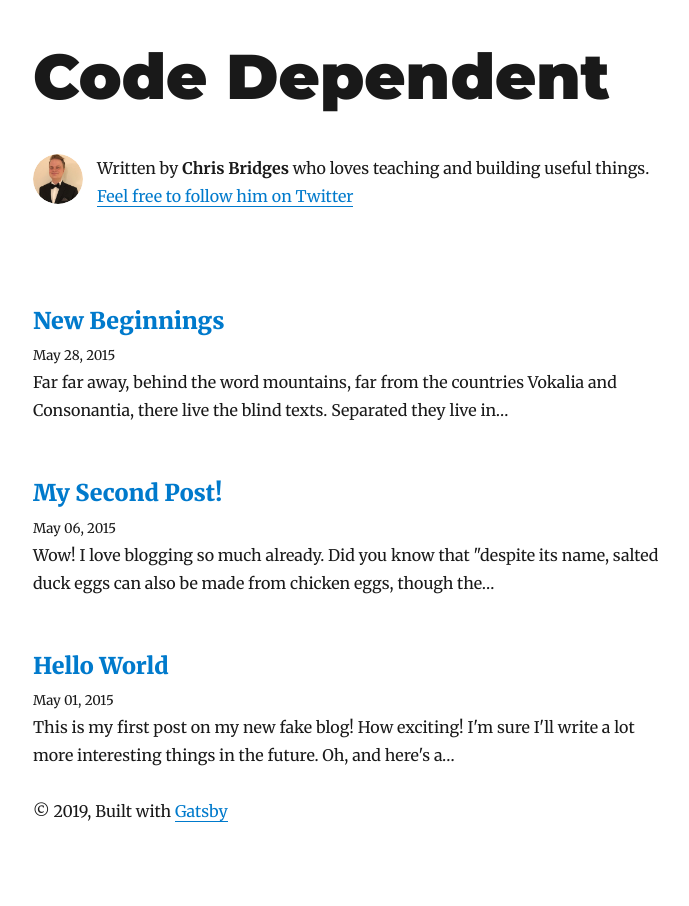
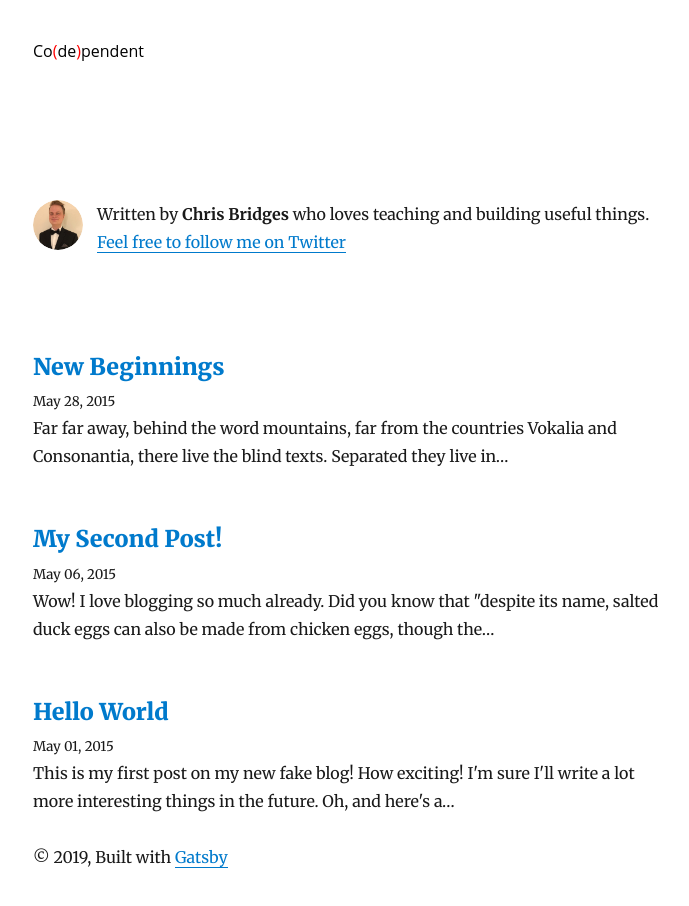
Before and after one commit to kfusilier/codedependent.io, a Gatsby site: page / in a window 1280 px wide. Shown: the whole page, without its empty margins (292-981 px from the left). Before the commit the page ends 867 px from the top, so only its background shows below. Built offline with nearby package versions, Linux system fonts and the light colour scheme; Gatsby itself is replaced by a stand-in of ours; some packages are replaced by stand-ins of ours.

Commit message:
got logo to successfully compile - far too small still, but something

```diff
--- a/src/components/Bio.js
+++ b/src/components/Bio.js
@@ -31,11 +31,11 @@ function Bio() {
               }}
             />
             <p>
-              Written by <strong>{author}</strong> who loves teaching
-              and building useful things.
+              Written by <strong>{author}</strong> who loves teaching and
+              building useful things.
               {` `}
               <a href={`https://twitter.com/${social.twitter}`}>
-                Feel free to follow him on Twitter
+                Feel free to follow me on Twitter
               </a>
             </p>
           </div>
--- a/src/components/Layout.js
+++ b/src/components/Layout.js
@@ -1,5 +1,6 @@
 import React from 'react'
 import { Link } from 'gatsby'
+import Logo from '../components/Logo'
 
 import { rhythm, scale } from '../utils/typography'
 
@@ -9,48 +10,48 @@ class Layout extends React.Component {
     const rootPath = `${__PATH_PREFIX__}/`
     let header
 
-    if (location.pathname === rootPath) {
-      header = (
-        <h1
-          style={{
-            ...scale(1.5),
-            marginBottom: rhythm(1.5),
-            marginTop: 0,
-          }}
-        >
-          <Link
-            style={{
-              boxShadow: `none`,
-              textDecoration: `none`,
-              color: `inherit`,
-            }}
-            to={`/`}
-          >
-            {title}
-          </Link>
-        </h1>
-      )
-    } else {
-      header = (
-        <h3
-          style={{
-            fontFamily: `Montserrat, sans-serif`,
-            marginTop: 0,
-          }}
-        >
-          <Link
-            style={{
-              boxShadow: `none`,
-              textDecoration: `none`,
-              color: `inherit`,
-            }}
-            to={`/`}
-          >
-            {title}
-          </Link>
-        </h3>
-      )
-    }
+    // if (location.pathname === rootPath) {
+    //   header = (
+    //     <h1
+    //       style={{
+    //         ...scale(1.5),
+    //         marginBottom: rhythm(1.5),
+    //         marginTop: 0,
+    //       }}
+    //     >
+    //       <Link
+    //         style={{
+    //           boxShadow: `none`,
+    //           textDecoration: `none`,
+    //           color: `inherit`,
+    //         }}
+    //         to={`/`}
+    //       >
+    //         {title}
+    //       </Link>
+    //     </h1>
+    //   )
+    // } else {
+    //   header = (
+    //     <h3
+    //       style={{
+    //         fontFamily: `Montserrat, sans-serif`,
+    //         marginTop: 0,
+    //       }}
+    //     >
+    //       <Link
+    //         style={{
+    //           boxShadow: `none`,
+    //           textDecoration: `none`,
+    //           color: `inherit`,
+    //         }}
+    //         to={`/`}
+    //       >
+    //         {title}
+    //       </Link>
+    //     </h3>
+    //   )
+    // }
     return (
       <div
         style={{
@@ -60,7 +61,8 @@ class Layout extends React.Component {
           padding: `${rhythm(1.5)} ${rhythm(3 / 4)}`,
         }}
       >
-        {header}
+        {/* {header} */}
+        <Logo />
         {children}
         <footer>
           © {new Date().getFullYear()}, Built with
--- a/src/components/Logo.js
+++ b/src/components/Logo.js
@@ -1,13 +1,16 @@
 import React from 'react'
 
-export class Logo extends React.Component {
-  render() {
-    return (
-      <div>
+const logo = ({
+  style = {
+    "font-family": `Open Sans, sans-serif`,
+    fill: "black"
+  }
+}) => (
+  <div>
+    <svg>
+      <text style={style} x="0" y="15">Co<tspan fill="red">(</tspan>de<tspan fill="red">)</tspan>pendent</text>
+    </svg>
+  </div>
+)
 
-      </div>
-    )
-  }
-}
-
-export default Logo
+export default logo
```
Also changed, not shown: content/assets/codedependent-icon.svg (deleted).
